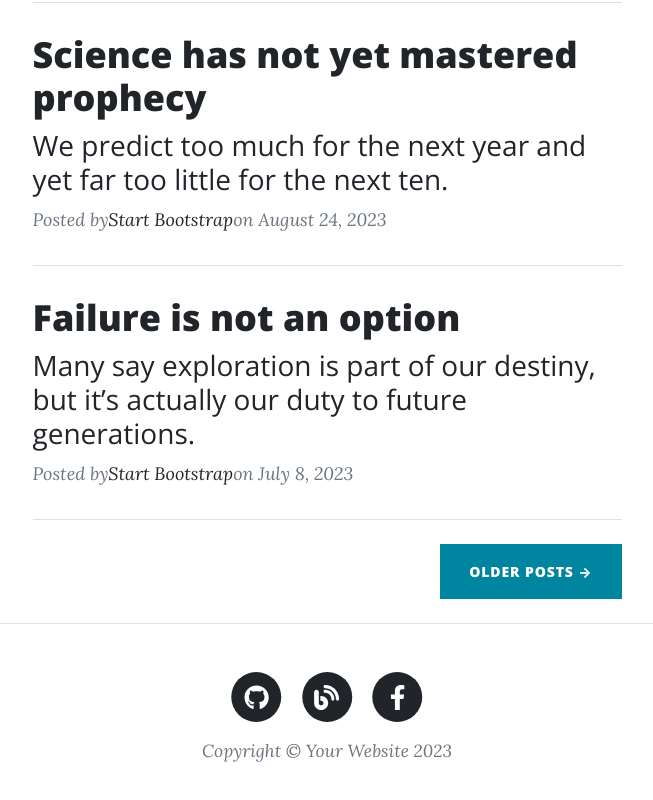
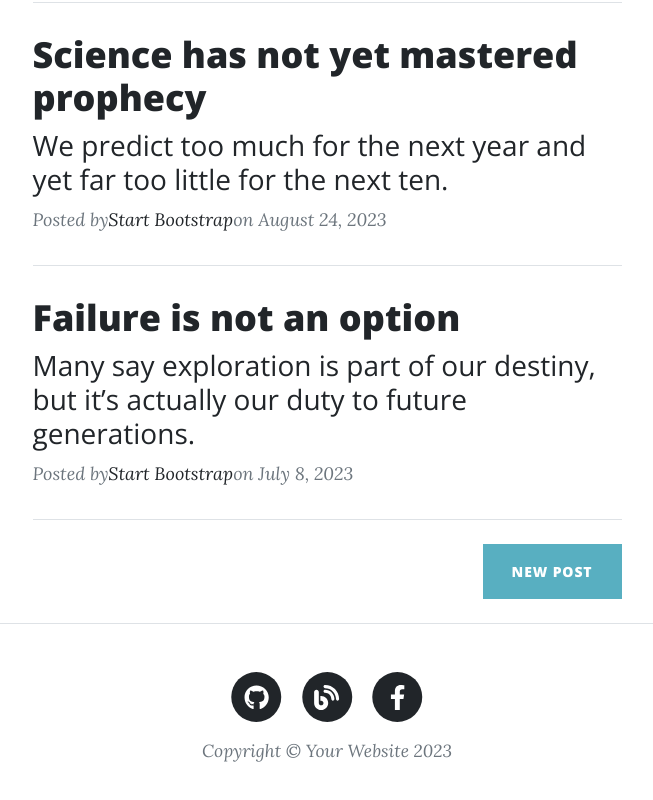
Before and after one commit to RyuJaeJeong/next-blog, a Next.js app: page /article in a window 1280 px wide. Shown: the part 1122-1922 px from the top of the page, without its empty margins (313-966 px from the left). Built offline with nearby package versions, Linux system fonts and the light colour scheme; no server answers.

Commit message:
feat: Form 이동 버튼 추가 외 1건 2025-11-26 류재정

```diff
--- /dev/null
+++ b/src/app/article/btnGoForm.jsx
@@ -0,0 +1,29 @@
+"use client"
+import { useRouter } from "next/navigation";
+import { useSession } from 'next-auth/react'
+import { SessionProvider } from 'next-auth/react'
+
+const ButtonTag = ()=>{
+    const router = useRouter();
+    const { data: session, status } = useSession();
+    return (
+        <button className={"btn btn-primary text-uppercase"}
+                disabled={(!session || !session?.user)?true:false}
+                onClick={() => {
+                    router.push("/article/form");
+                }}>
+            New Post
+        </button>
+    )
+}
+
+
+const BtnGoForm = () => {
+    return (
+        <SessionProvider>
+            <ButtonTag />
+        </SessionProvider>
+    )
+}
+
+export default BtnGoForm
--- a/src/app/article/page.jsx
+++ b/src/app/article/page.jsx
@@ -1,5 +1,6 @@
 import Link from 'next/link'
 import Header from '@/component/header'
+import BtnGoForm from '@/app/article/btnGoForm'
 
 const home = ()=>{
   return(
@@ -61,7 +62,7 @@ const home = ()=>{
               </div>
               <hr className="my-4"/>
               <div className="d-flex justify-content-end mb-4">
-                <a className="btn btn-primary text-uppercase" href="#!">Older Posts →</a>
+                <BtnGoForm />
               </div>
             </div>
           </div>
--- a/src/pages/api/member.jsx
+++ b/src/pages/api/member.jsx
@@ -10,7 +10,7 @@ const handler = async(req, res) =>{
             const param = JSON.parse(req.body);
             let sql = mybatisMapper.getStatement("memberMapper", "selectVerificationCode", param);
             let { rows } = await conn.query(sql);
-            if(rows.length < 1 || !rows[0].isVerified) throw new VerificationError();
+            if(rows.length < 1 || !rows[0]?.isVerified) throw new VerificationError();
             param.password = await argon2.hash(param.password, { secret:  Buffer.from(process.env.PASSWORD_PEPPER) });
             sql = mybatisMapper.getStatement("memberMapper", "insertMember", param);
             const result = await conn.query(sql);
```
